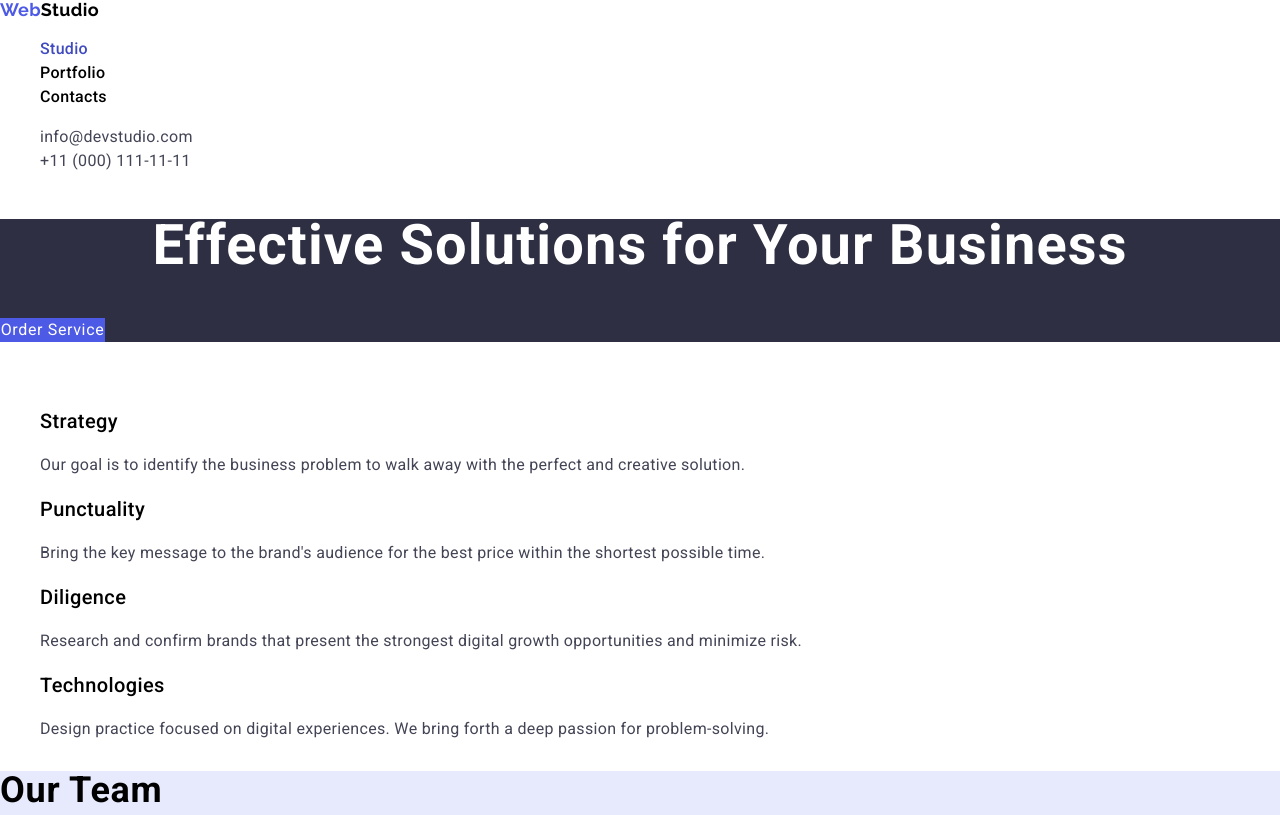
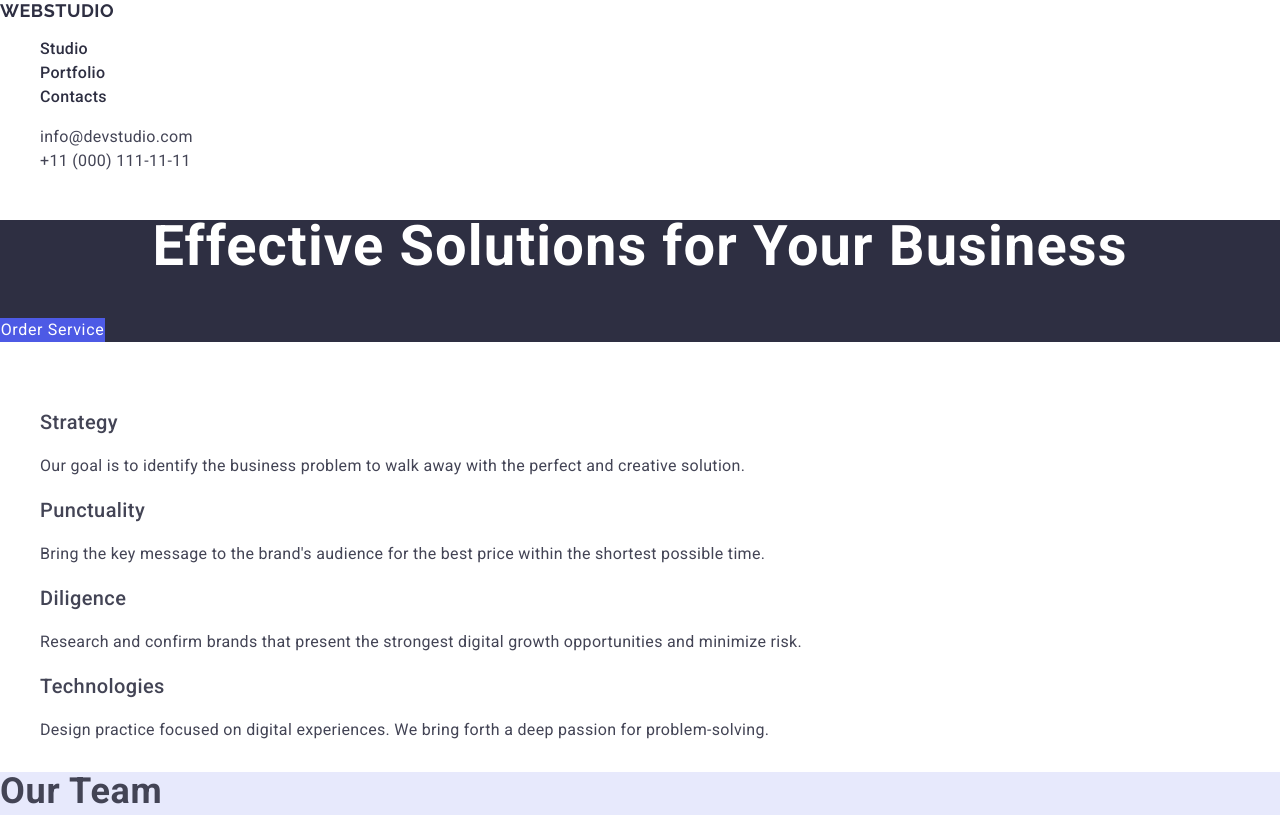
Before and after one commit to AlinaPristinskaya/goit-markup-hw-02, a plain HTML site: page index.html in a window 1280 px wide. Shown: the top 815 px of the page. Drawn offline with nearby package versions, Linux system fonts and the light colour scheme.

Commit message:
fix header

```diff
--- a/css/styles.css
+++ b/css/styles.css
@@ -1,10 +1,10 @@
 
 body{
-    font-family: Roboto;
+  font-family: "Roboto", sans-serif;
     font-weight: 400;
     font-size: 16px;
 
-    color:2E2F42;
+    color: #434455 ;
     background-color:#ffffff;
 }
 
@@ -19,18 +19,23 @@ h2,h3{
 }
 
 .logo{
-font-family: Raleway;
+  font-family: "Raleway", sans-serif;
 font-size: 18px;
 font-weight: 700;
-line-height: 1.16;
-letter-spacing: 0.02em;
+letter-spacing: 0.03em;
+line-height: 1.17;
+text-transform: uppercase;
+color: #4d5ae5;
 }
 
-.primary{
-    color:#4D5AE5;
+.view{
+  color:#2e2f42;
 }
 .list {
     list-style: none;
+}
+.link{
+  color: #2e2f42 ;
 }
 .site-nav .link {
     font-weight: 500;
--- a/index.html
+++ b/index.html
@@ -15,16 +15,16 @@
     <header>
         <nav>
 
-                <a href="./index.html" class="logo link"><span class="primary">Web</span>Studio</a>
+                <a href="./index.html" class="logo link">Web<span class="view">Studio</span></a>
 
                 <ul class="site-nav list">
-                    <li><a href="" class="link current">Studio</a></li>
+                    <li><a href="./index.html"  class="link">Studio</a></li>
                     <li><a href="" class="link">Portfolio</a></li>
                     <li><a href="" class="link">Contacts</a></li>
                 </ul>
 
         </nav>
-        <address>
+        <address class="address">
             <ul class="site-nav list">
                 <li>
                     <a href="mailto:info@devstudio.com" class="telmail">info@devstudio.com</a>
```
